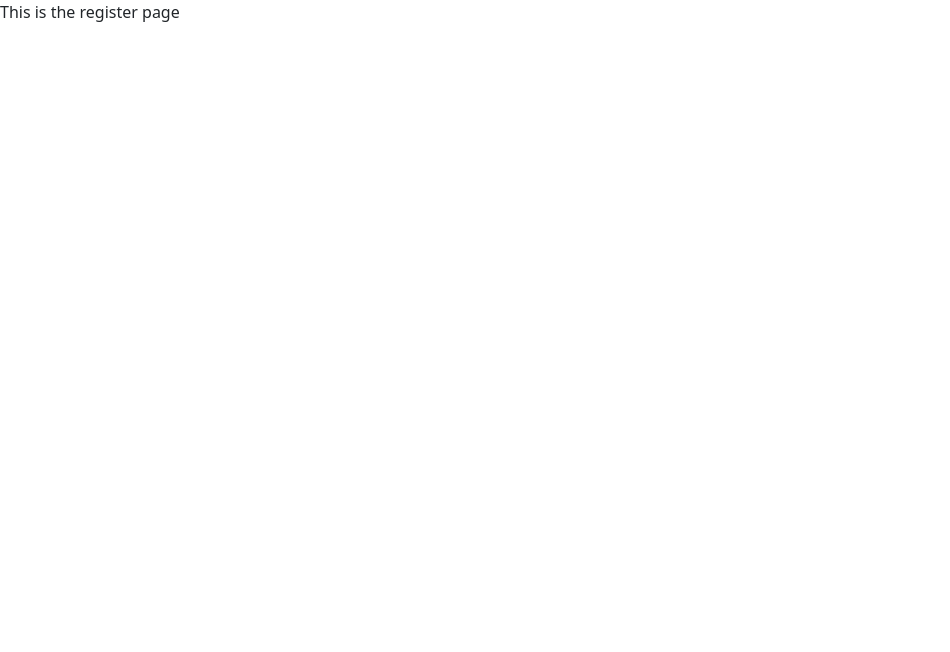
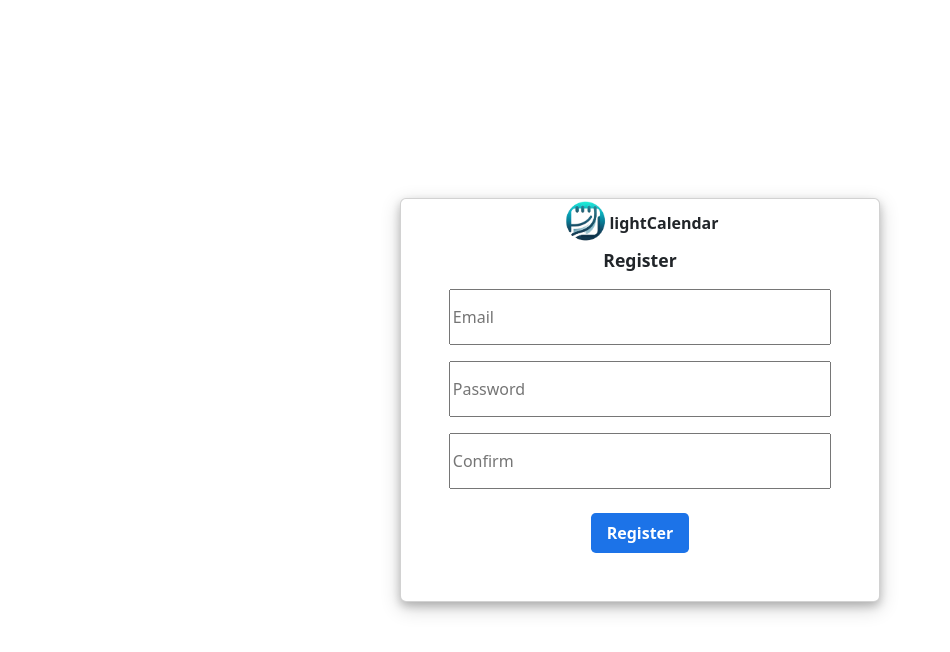
Before and after one commit to coloshword/calendar, a React (Create React App) app in the folder client/: page /register in a window 1280 px wide. Shown: the top 652 px of the page, without its empty margins (0-950 px from the left). Built offline with nearby package versions, Linux system fonts and the light colour scheme.

Commit message:
register page

```diff
--- a/client/src/components/Register.tsx
+++ b/client/src/components/Register.tsx
@@ -1,10 +1,27 @@
 import {useState, useEffect} from "react";
 import axios from "axios";
+import './calendarCSS/Register.css';
+import logo from '../assets/icon.png';
 
 const Register = ({}) => {
 
     return(
-        <span> This is the register page </span>
+        <div className="register-page">
+            <div className="register-modal card">
+                <div className="register-header">
+                    <img className="register-logo" src={logo}></img>
+                    <span className="logo-text">lightCalendar</span>
+                </div>
+                <span className="register-text">Register</span>
+                <div className="register-input-fields">
+                    <input className="register-input" placeholder="Email"></input>
+                    <input type="password" className="register-input" placeholder="Password"></input>
+                    <input type="password" className="register-input" placeholder="Confirm"></input>
+                </div>
+                <button className="register-btn">Register</button>
+                <div className="register-footer"></div>
+            </div>
+        </div>
     )
 };
 
--- a/client/src/components/calendarCSS/Calendar.css
+++ b/client/src/components/calendarCSS/Calendar.css
@@ -12,8 +12,8 @@
 }
 
 .header-icon {
-    height: 4rem;
-    width: 4rem;
+    height: 3rem;
+    width: 3rem;
 }
 
 .sidebar-icon {
@@ -27,12 +27,12 @@
 .logo-text-container {
     display: flex;
     align-items:center;
+    margin-left: 3rem;
 }
 
 
 .icon-name {
     font-size: 1.4rem;
-    margin-left: -0.5rem;
 }
 
 .calendar-body {
@@ -42,7 +42,7 @@
 }
 
 .next-prev-btn-container {
-    margin-left: 10%;
+    margin-left: 4rem;
     align-items: center;
     display: flex;
     flex-direction: row;
--- /dev/null
+++ b/client/src/components/calendarCSS/Register.css
@@ -0,0 +1,75 @@
+.register-page {
+    display: flex;
+    justify-content: center;
+    align-items: center;
+    height: 100%;
+    width: 100%;
+}
+
+.register-modal {
+    width: 30rem;
+    box-shadow: 0 4px 8px 0 rgba(0, 0, 0, 0.2), 0 6px 20px 0 rgba(0, 0, 0, 0.19);
+    display: flex;
+    flex-direction: column;
+    align-items: center;
+}
+
+.register-header {
+    height: 3rem;
+    display: flex;
+    justify-content: center;
+    flex-direction: row;
+    align-items: center;
+}
+
+.register-footer {
+    height: 3rem;
+}
+
+.register-logo {
+    width: 3rem;
+    height: 3rem;
+}
+
+.register-btn {
+    all: unset;
+    margin-top: 1.5rem;
+    padding: 0.5rem 1rem 0.5rem 1rem;
+    border-radius: 0.3rem;
+    color: white;
+    font-weight: 600;
+    background-color: #1c73e8;
+}
+
+.register-btn:hover {
+    background-color: #1f65c9;
+}
+
+.register-btn:active {
+    background-color: #1f65c9;
+}
+.logo-text {
+    font-size: 1rem;
+    font-weight: 600;
+}
+
+.register-text {
+    font-size: 1.1rem;
+    font-weight:600;
+    margin-bottom: 1rem;
+}
+
+.register-input {
+    width: 80%;
+    height: 3.5rem;
+    font-size: 1rem;
+    color: rgb(33, 33, 33);
+}
+
+.register-input-fields {
+    display: flex;
+    flex-direction: column;
+    gap: 1rem;
+    width: 100%;
+    align-items: center;
+}
--- a/client/src/components/calendarComponents/Day.tsx
+++ b/client/src/components/calendarComponents/Day.tsx
@@ -2,6 +2,7 @@ import React, { FC, useState, useEffect, useRef } from 'react';
 import { AddEvent } from './AddEvent';
 import '../calendarCSS/Day.css';
 import {EventModal} from './EventModal';
+import axios from 'axios';
 
 
 const dayNames = ["SUN", "MON", "TUE", "WED", "THU", "FRI", "SAT"];
@@ -52,6 +53,17 @@ const Day: FC<DayProps> = ({ day, today, showModal, setShowModal}) => {
             // If showModal is false, reset dragEvent to null.
             setDragEvent(null);
         }
+        console.log("wjat");
+        async function fetch() {
+            try {
+                let response = await axios.get('http://localhost:3000/record/wow');
+                console.log(response.data);
+            }
+            catch {
+                console.log("could not get message");
+            }
+        }
+        fetch();
     }, [events, dayGridRef, showModal]);
 
     const renderDate = () => {
```
Also changed, not shown: client/src/assets/icon.png, 22 other files (tests, documents, lock files or other folders).
